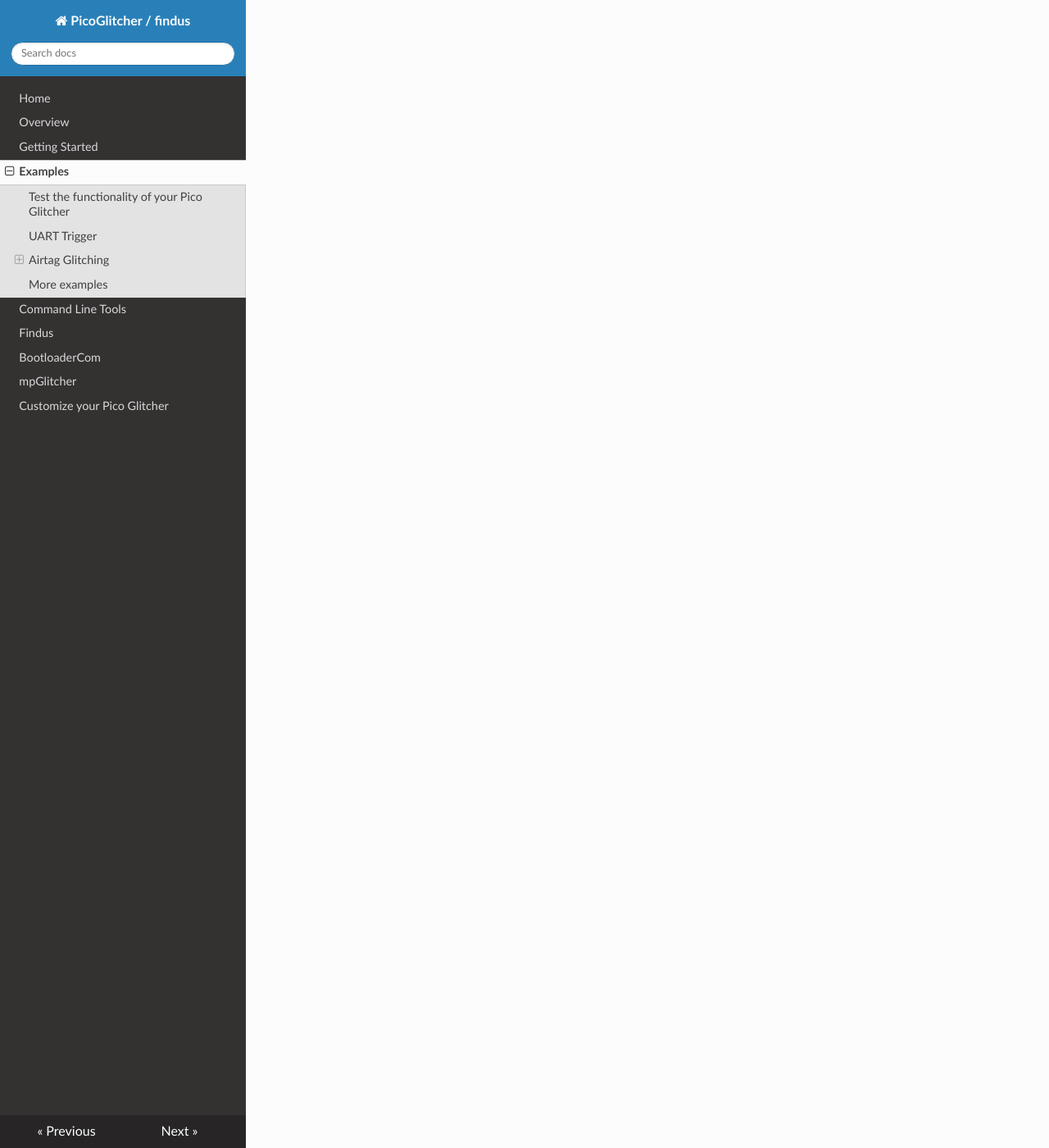
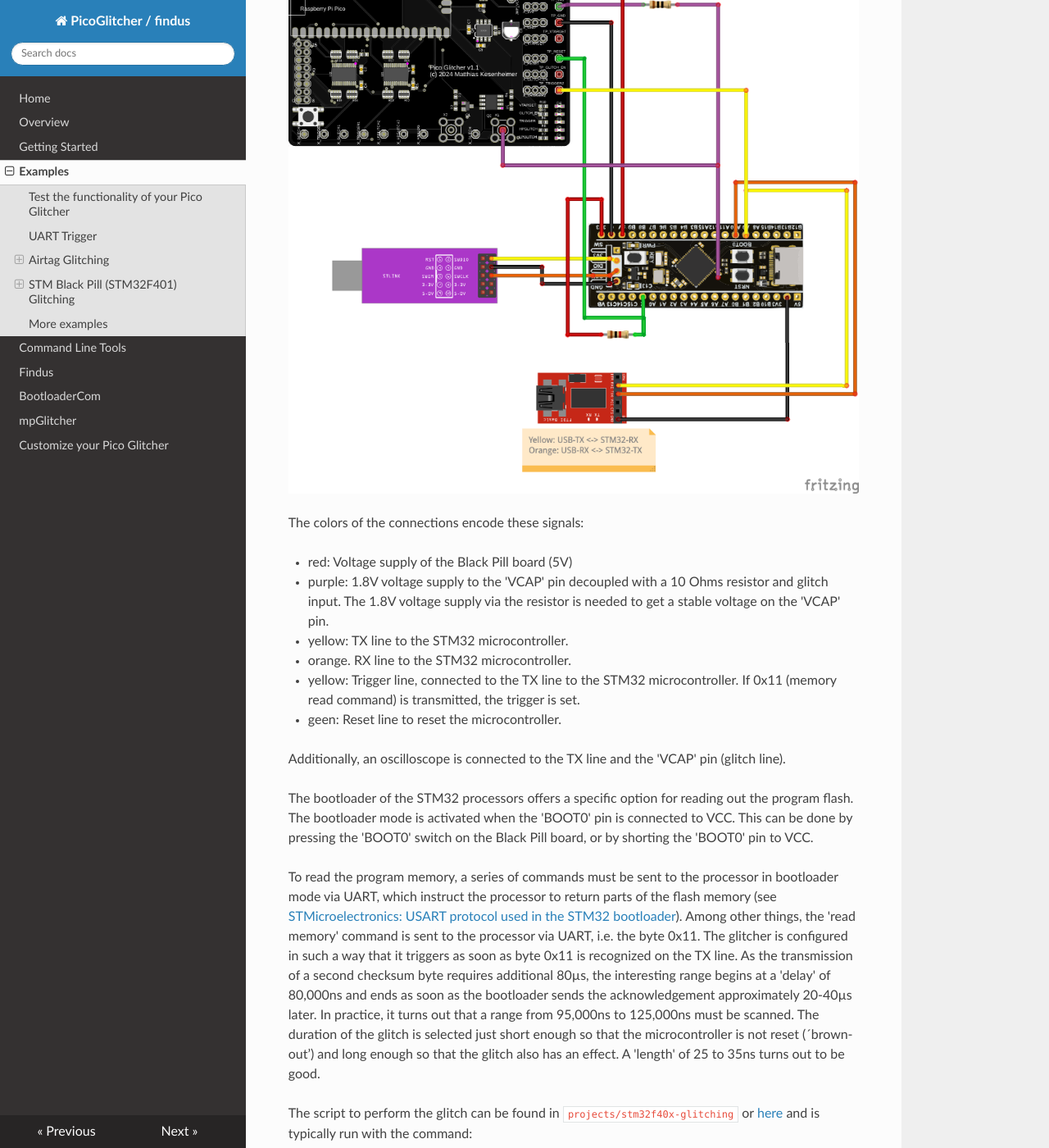
Before and after one commit to MKesenheimer/fault-injection-library, an MkDocs documentation site: the page built from docs/examples.md, in a window 1280 px wide and 1400 px high, scrolled down 7031 px. Shown: the whole window at 82% size. Built offline with MkDocs 1.6.1, drawn with Linux system fonts in a browser that asks for light colours; nearby versions of some CDN libraries; some of the changed text lies outside the part shown.

Commit message:
Additional example for documentation

````diff
--- a/docs/examples.md
+++ b/docs/examples.md
@@ -127,6 +129,70 @@
 self.database.insert(experiment_id, delay, length, color, response)
 ```
 
+## STM Black Pill (STM32F401) Glitching
+
+Difficulty: Advanced
+
+STMicroelectronics offers a wide range of STM32 microcontrollers, based on ARM Cortex-M cores, catering to various performance and power requirements. These microcontrollers are integral in applications across industrial automation, consumer electronics, automotive systems, and IoT devices, providing efficient processing, connectivity, and real-time control.
+Since they are widely used, these microcontrollers are a interesting target for hardware attacks.
+
+A processor from the ST32F4 series was chosen, specifically the STM Black Pill board with the STM32F401 microcontroller which is based on the Arm® Cortex®-M4 architecture. The Black Pill board contains all necessary components for operation.
+
+STM32 processors utilize a readout protection (RDP) that is divided into three stages.
+RDP level 1 (RDP-1) is the first level that restricts access to the microcontroller.
+With RDP-0 selected, no protection is active, i.e. the flash content of the microcontroller can be read out and the debug functions can be accessed.
+With RDP-1, the readout protection is active for the program flash, but the RAM of the microcontroller can still be accessed for debugging purposes. With RDP-2 selected, the microcontroller is completely closed. It is possible to switch from RDP-1 to RDP-0, but the program flash will be deleted. Switching from RDP-2 to RDP-1 is not supported by the microcontroller.
+The level of the readout protection can, for example, be set or read via the [STM32CubeProgrammer](https://www.st.com/en/development-tools/stm32cubeprog.html).
+
+
+The following setup was selected to glitch the microcontroller. The glitch is inserted at one of the voltage regulator capacitors ('VCAP' pin). In order to achieve good results, the capacitor have to be removed from the board.
+
+![STM Black Pill Glitching](images/stm32f40-glitching.png)
+
+The colors of the connections encode these signals:
+
+- red: Voltage supply of the Black Pill board (5V)
+- purple: 1.8V voltage supply to the 'VCAP' pin decoupled with a 10 Ohms resistor and glitch input. The 1.8V voltage supply via the resistor is needed to get a stable voltage on the 'VCAP' pin.
+- yellow: TX line to the STM32 microcontroller.
+- orange. RX line to the STM32 microcontroller.
+- yellow: Trigger line, connected to the TX line to the STM32 microcontroller. If 0x11 (memory read command) is transmitted, the trigger is set.
+- geen: Reset line to reset the microcontroller.
+
+Additionally, an oscilloscope is connected to the TX line and the 'VCAP' pin (glitch line).
+
+The bootloader of the STM32 processors offers a specific option for reading out the program flash. The bootloader mode is activated when the 'BOOT0' pin is connected to VCC. This can be done by pressing the 'BOOT0' switch on the Black Pill board, or by shorting the 'BOOT0' pin to VCC.
+
+To read the program memory, a series of commands must be sent to the processor in bootloader mode via UART, which instruct the processor to return parts of the flash memory (see [STMicroelectronics: USART protocol used in the STM32 bootloader](https://www.st.com/resource/en/application_note/an3155-usart-protocol-used-in-the-stm32-bootloader-stmicroelectronics.pdf)). Among other things, the 'read memory' command is sent to the processor via UART, i.e. the byte 0x11. The glitcher is configured in such a way that it triggers as soon as byte 0x11 is recognized on the TX line. As the transmission of a  second checksum byte requires additional 80µs, the interesting range begins at a 'delay' of 80,000ns and ends as soon as the bootloader sends the acknowledgement approximately 20-40µs later. In practice, it turns out that a range from 95,000ns to 125,000ns must be scanned. The duration of the glitch is selected just short enough so that the microcontroller is not reset (´brown-out’) and long enough so that the glitch also has an effect. A 'length' of 25 to 35ns turns out to be good.
+
+The script to perform the glitch can be found in `projects/stm32f40x-glitching` or [here](https://github.com/MKesenheimer/fault-injection-library/blob/master/projects/stm32f40x-glitching/stm32f4-glitching.py) and is typically run with the command:
+
+```bash
+python stm32f4-glitching.py --target /dev/tty.usbserial-A50285BI --rpico /dev/tty.usbmodem11101 --power /dev/tty.usbserial-10 --delay 95_000 125_000 --length 25 35
+```
+
+In the following figure, the glitch is barely visible after the bytes 0x11 and 0xee are sent via UART.
+
+![Oscilloscope trace of a glitch](images/osci.bmp)
+
+A successful glitching campaign can be seen in the following figure. Successful glitches were found around the parameter point (104,000ns, 33ns), for example.
+
+![Parameter space and a successful glitch](images/parameterspace-attempt-2.png)
+
+A status message is printed with the memory content if a successful glitch was found.
+![Memory dump](images/successful-dump.png)
+
+### Things that can and will go wrong
+
+*Problem 1: Flash is sometimes completely erased*
+
+In addition to the memory read command, the bootloader also offers the memory erase command. If this function is accidentally triggered by a glitch, the entire flash content of the microcontroller is erased. This can happen up to once every 100,000 attempts. Interesting data (such as the firmware) is of course lost in that case.
+
+*Problem 2: PCROP protection*
+
+It can also happen that the SPRMOD bit is set in the event of a glitch. This bit causes the bytes returned by the bootloader when reading the flash contents to be masked with 0x00. This means that the bootloader is in the correct path of the read memory routine due to the glitch, but any response from the bootloader will be replaced with a zero by a downstream instance in the microcontroller.
+
+If the PCROP bit is set by mistake, the glitching process must be aborted and the entire flash reprogrammed. Interesting data (e.g. firmware) will be lost.
+
 ## More examples
 
 More example projects can be found at [https://github.com/MKesenheimer/fault-injection-library/tree/master/projects](https://github.com/MKesenheimer/fault-injection-library/tree/master/projects) or under `fault-injection-library/projects` if you cloned the whole repository.
````
Also changed, not shown: other parts of docs/examples.md (+2 -0 lines), docs/images/osci.bmp (added), docs/images/parameterspace-attempt-2.png (added), docs/images/stm32f40-glitching.png (added), docs/images/successful-dump.png (added).
